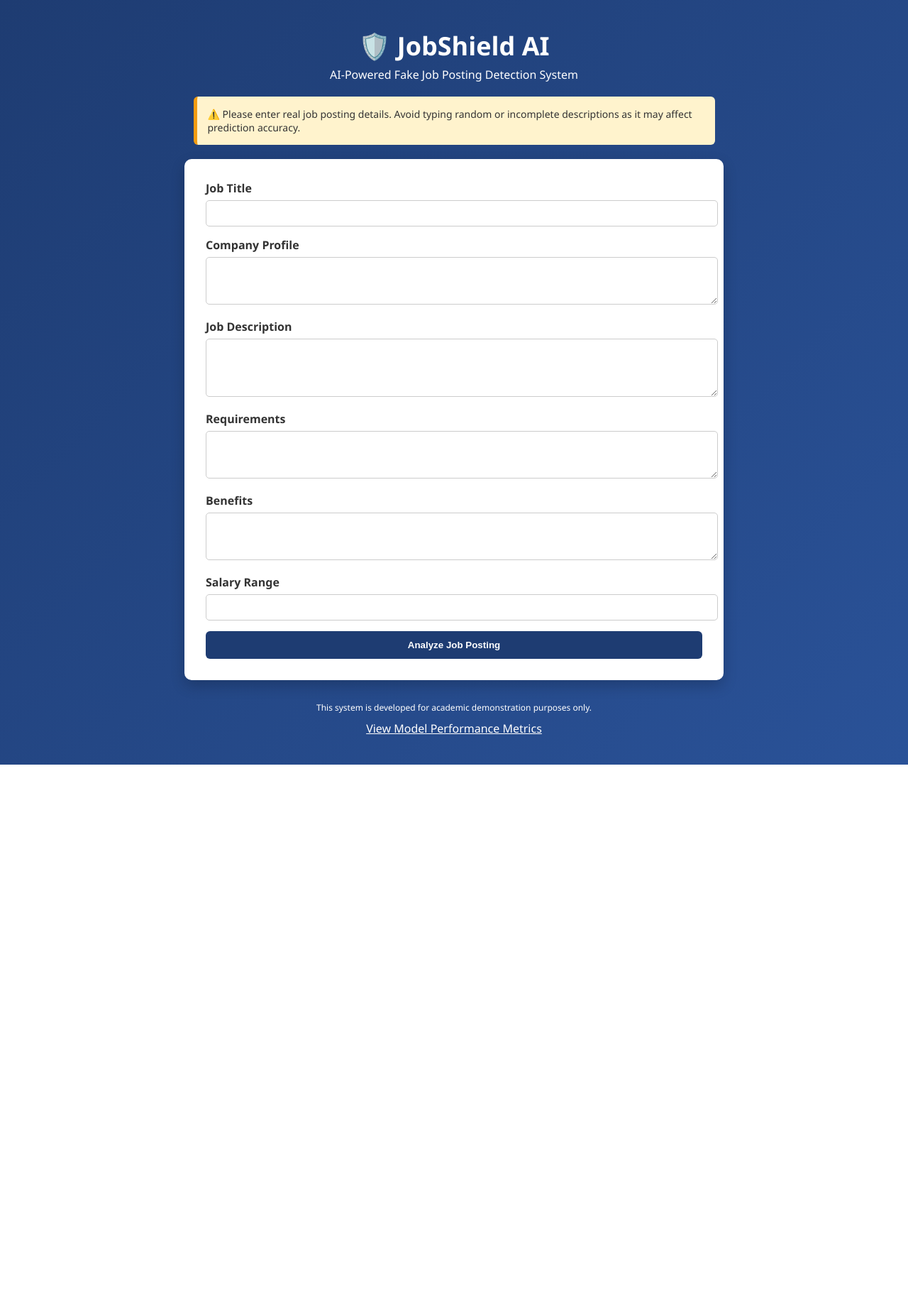
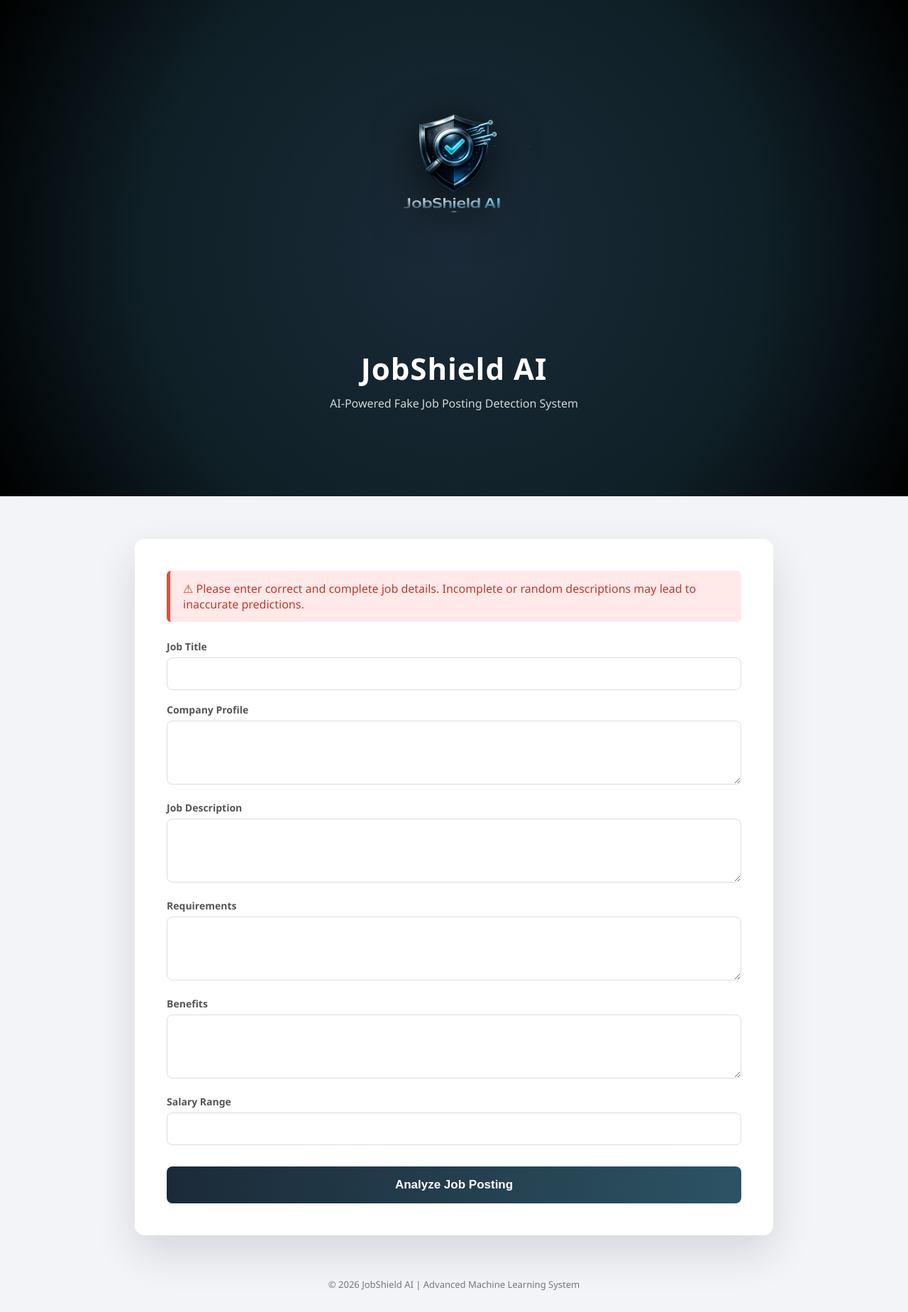
Before and after one commit to rohith2245/JobShield-AI, a Flask app: page / in a window 1280 px wide. Shown: the whole page at 71% size. Before the commit the page ends 1077 px from the top, so only its background shows below. Run offline with Flask 3, Linux system fonts and the light colour scheme; parts of the project's set-up code (start-up, migrations or seed data) failed here and were passed over.

Commit message:
Enhanced UI with cinematic hero, animations, and layout fixes

```diff
--- a/static/style.css
+++ b/static/style.css
@@ -1,114 +1,189 @@
-body {
+* {
     margin: 0;
-    font-family: 'Segoe UI', sans-serif;
-    background: linear-gradient(135deg, #1e3c72, #2a5298);
-    color: #333;
+    padding: 0;
+    box-sizing: border-box;
 }
 
-.main-container {
-    padding: 40px 20px;
+html {
+    scroll-behavior: smooth;
 }
 
-.header {
-    text-align: center;
-    color: white;
-    margin-bottom: 20px;
+body {
+    font-family: 'Segoe UI', sans-serif;
+    background: #f2f4f8;
+    color: #2c3e50;
+    overflow-x: hidden;
 }
 
-.header h1 {
-    margin: 0;
-    font-size: 36px;
+/* ================= HERO SECTION ================= */
+
+.hero {
+    position: relative;
+    background: radial-gradient(circle at center, #1b2a38 0%, #0f2027 60%, #000 100%);
+    text-align: center;
+    padding: 100px 20px 120px 20px;
+    color: white;
+    overflow: hidden;
+    animation: fadeInHero 1.5s ease;
 }
 
-.header p {
-    margin-top: 5px;
-    font-size: 16px;
+/* Glowing particles */
+.hero {
+    position: relative;
+    background: radial-gradient(circle at center, #1b2a38 0%, #0f2027 60%, #000 100%);
+    text-align: center;
+    padding: 100px 20px 120px 20px;
+    color: white;
+    overflow: hidden;
+    z-index: 0;
 }
 
-.notice {
-    max-width: 700px;
-    margin: 15px auto;
-    background: #fff3cd;
-    padding: 15px;
-    border-left: 5px solid #f39c12;
-    border-radius: 6px;
-    font-size: 14px;
+.hero::before {
+    content: "";
+    position: absolute;
+    inset: 0;
+    background: radial-gradient(circle, rgba(255,255,255,0.08) 1px, transparent 1px);
+    background-size: 40px 40px;
+    animation: moveParticles 30s linear infinite;
+    opacity: 0.25;
+    z-index: -1;   /* 👈 Important Fix */
 }
 
-.form-card, .result-card {
-    max-width: 700px;
-    margin: 20px auto;
-    background: white;
-    padding: 30px;
-    border-radius: 10px;
-    box-shadow: 0 8px 20px rgba(0,0,0,0.2);
+@keyframes moveParticles {
+    from { transform: translate(0,0); }
+    to { transform: translate(-200px,-200px); }
 }
 
-label {
-    font-weight: bold;
+@keyframes fadeInHero {
+    from { opacity: 0; transform: translateY(-20px); }
+    to { opacity: 1; transform: translateY(0); }
+}
+
+.hero img {
+    width: 240px;
+    max-width: 90%;
+    margin-bottom: 25px;
+    filter: drop-shadow(0 10px 30px rgba(0,0,0,0.7));
+    transition: transform 0.4s ease;
+}
+
+.hero img:hover {
+    transform: scale(1.08);
+}
+
+.hero h1 {
+    font-size: 42px;
+    font-weight: 600;
+    letter-spacing: 1px;
+}
+
+.hero p {
+    margin-top: 10px;
+    font-size: 16px;
+    color: #cfd8dc;
+}
+
+/* ================= FORM SECTION ================= */
+
+.container {
+    max-width: 900px;
+    margin: 60px auto;
+    background: white;
+    padding: 45px;
+    border-radius: 14px;
+    box-shadow: 0 25px 60px rgba(0,0,0,0.12);
+    animation: fadeInForm 1.5s ease;
+}
+
+@keyframes fadeInForm {
+    from { opacity: 0; transform: translateY(30px); }
+    to { opacity: 1; transform: translateY(0); }
+}
+
+.warning-note {
+    background: #ffe9e9;
+    border-left: 5px solid #e74c3c;
+    padding: 14px 18px;
+    border-radius: 6px;
+    color: #c0392b;
+    font-weight: 500;
+    margin-bottom: 25px;
+}
+.section-title {
+    font-size: 14px;
+    font-weight: 600;
+    margin-top: 18px;
+    margin-bottom: 6px;
+    color: #555;
 }
 
 input, textarea {
     width: 100%;
-    padding: 10px;
-    margin-top: 6px;
-    margin-bottom: 15px;
-    border-radius: 5px;
-    border: 1px solid #ccc;
+    padding: 14px;
+    border-radius: 8px;
+    border: 1px solid #dcdcdc;
+    font-size: 14px;
+    transition: 0.3s ease;
+}
+
+input:focus, textarea:focus {
+    border-color: #1b2a38;
+    outline: none;
+    box-shadow: 0 0 0 2px rgba(27,42,56,0.15);
+}
+
+textarea {
+    resize: vertical;
+    min-height: 90px;
 }
 
 button {
     width: 100%;
-    padding: 12px;
-    background: #1e3c72;
+    padding: 16px;
+    margin-top: 30px;
+    background: linear-gradient(to right, #1b2a38, #2c5364);
     color: white;
     border: none;
-    border-radius: 6px;
-    font-weight: bold;
+    border-radius: 8px;
+    font-size: 17px;
+    font-weight: 600;
     cursor: pointer;
+    transition: 0.3s ease;
 }
 
 button:hover {
-    background: #16335d;
+    transform: translateY(-3px);
+    box-shadow: 0 15px 35px rgba(0,0,0,0.25);
 }
 
-.progress-bar {
-    background: #ddd;
-    height: 20px;
-    border-radius: 10px;
-    margin-top: 10px;
+/* ================= RESULT ================= */
+
+.result-box {
+    padding: 35px;
+    border-radius: 12px;
+    text-align: center;
+    color: white;
+}
+
+.confidence-bar {
+    width: 100%;
+    background: rgba(255,255,255,0.4);
+    height: 14px;
+    border-radius: 7px;
+    margin-top: 20px;
     overflow: hidden;
 }
 
-.progress-fill {
+.confidence-fill {
     height: 100%;
-}
-
-.warning-text {
-    margin-top: 15px;
-    font-weight: bold;
-}
-
-.analysis-box {
-    margin-top: 20px;
-    background: #f4f6f8;
-    padding: 15px;
-    border-radius: 6px;
-}
-
-.back-button {
-    display: inline-block;
-    margin-top: 20px;
-    text-decoration: none;
-    background: #2a5298;
-    color: white;
-    padding: 10px 15px;
-    border-radius: 6px;
+    background: white;
+    width: 0;
+    transition: width 1.8s ease;
 }
 
 .footer {
     text-align: center;
-    color: white;
-    font-size: 12px;
-    margin-top: 30px;
+    margin: 30px 0;
+    font-size: 13px;
+    color: #777;
 }
--- a/templates/index.html
+++ b/templates/index.html
@@ -1,58 +1,53 @@
 <!DOCTYPE html>
-<html lang="en">
+<html>
 <head>
-    <meta charset="UTF-8">
-    <title>JobShield AI – Fake Job Detector</title>
+    <title>JobShield AI</title>
     <link rel="stylesheet" href="/static/style.css">
 </head>
 <body>
 
-<div class="main-container">
+<!-- MASSIVE CINEMATIC HERO -->
+<div class="hero">
+    <img src="/static/logo.png" alt="JobShield AI Logo">
+    <h1>JobShield AI</h1>
+    <p>AI-Powered Fake Job Posting Detection System</p>
+</div>
 
-    <div class="header">
-        <h1>🛡️ JobShield AI</h1>
-        <p>AI-Powered Fake Job Posting Detection System</p>
+<!-- FORM SECTION -->
+<div class="container">
+
+    <div class="warning-note">
+        ⚠ Please enter correct and complete job details. Incomplete or random descriptions may lead to inaccurate predictions.
     </div>
 
-    <div class="notice">
-        ⚠️ Please enter real job posting details.
-        Avoid typing random or incomplete descriptions as it may affect prediction accuracy.
-    </div>
+    <form method="POST">
 
-    <div class="form-card">
-        <form method="post">
+        <div class="section-title">Job Title</div>
+        <input type="text" name="title" required>
 
-            <label>Job Title</label>
-            <input name="title" required>
+        <div class="section-title">Company Profile</div>
+        <textarea name="company_profile" required></textarea>
 
-            <label>Company Profile</label>
-            <textarea name="company_profile" rows="3"></textarea>
+        <div class="section-title">Job Description</div>
+        <textarea name="description" required></textarea>
 
-            <label>Job Description</label>
-            <textarea name="description" rows="4" required></textarea>
+        <div class="section-title">Requirements</div>
+        <textarea name="requirements" required></textarea>
 
-            <label>Requirements</label>
-            <textarea name="requirements" rows="3"></textarea>
+        <div class="section-title">Benefits</div>
+        <textarea name="benefits"></textarea>
 
-            <label>Benefits</label>
-            <textarea name="benefits" rows="3"></textarea>
+        <div class="section-title">Salary Range</div>
+        <input type="text" name="salary">
 
-            <label>Salary Range</label>
-            <input name="salary">
+        <button type="submit">Analyze Job Posting</button>
 
-            <button type="submit">Analyze Job Posting</button>
+    </form>
 
-        </form>
-    </div>
+</div>
 
-    <div class="footer">
-        This system is developed for academic demonstration purposes only.
-    </div>
-    <a href="/performance" style="color:white; text-align:center; display:block; margin-top:10px;">
-View Model Performance Metrics
-</a>
-
-
+<div class="footer">
+    © 2026 JobShield AI | Advanced Machine Learning System
 </div>
 
 </body>
```
Also changed, not shown: templates/result.html (+22 -26 lines), static/logo.png (added).
